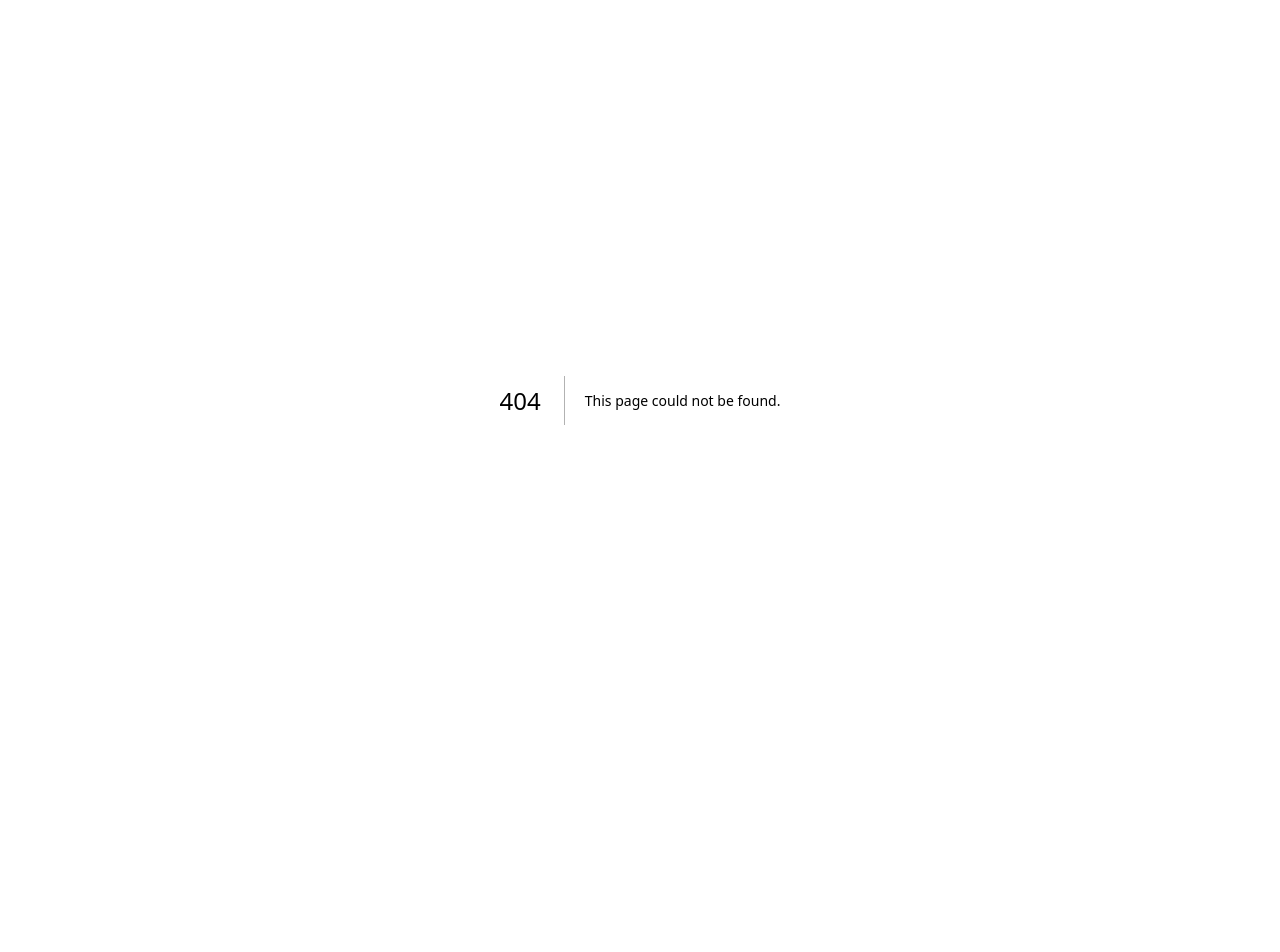
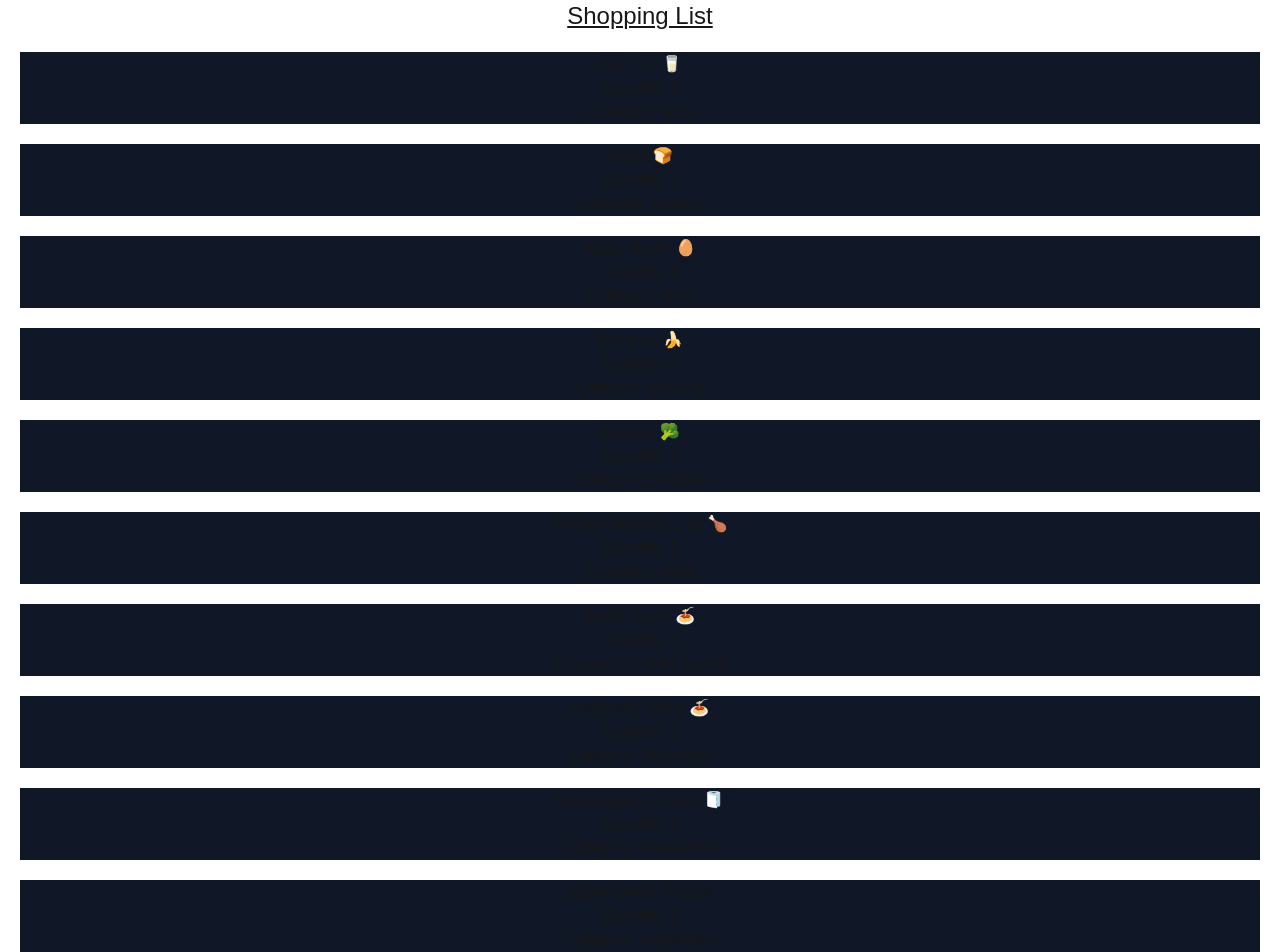
Before and after one commit to RonaldoK618/cprg306-assignments, a Next.js app: page /week-3 in a window 1280 px wide. Before the commit this address had no page. Shown: the top 952 px of the page. Before the commit the page ends 800 px from the top, so only its background shows below. Built offline with nearby package versions, Linux system fonts and the light colour scheme.

Commit message:
Minor changes to week2 and added week3

```diff
--- a/app/page.js
+++ b/app/page.js
@@ -7,6 +7,7 @@
       <h1>CPRG 306: Web Development 2 - Assignments</h1>
       <ul>
         <li><Link href="./week-2/">Week 2 - Assignment 2</Link></li>
+        <li><Link href="./week-3/">Week 3 - Assignment 3</Link></li>
       </ul>
     </main>
   );
--- a/app/week-2/page.js
+++ b/app/week-2/page.js
@@ -1,6 +1,6 @@
 import StudentInfo from "./student-info";
 
-export default function Home() {
+export default function Page() {
   return (
     <main>
       <h1>Shopping List</h1>
--- /dev/null
+++ b/app/week-3/item-list.js
@@ -0,0 +1,94 @@
+import Item from "./item";
+
+export default function ItemList({}) {
+    const item1 = {
+    name: "milk, 4 L 🥛",
+    quantity: 1,
+    category: "dairy",
+    };
+
+    const item2 = {
+    name: "bread 🍞",
+    quantity: 2,
+    category: "bakery",
+    };
+
+    const item3 = {
+    name: "eggs, dozen 🥚",
+    quantity: 2,
+    category: "dairy",
+    };
+
+    const item4 = {
+    name: "bananas 🍌",
+    quantity: 6,
+    category: "produce",
+    };
+
+    const item5 = {
+    name: "broccoli 🥦",
+    quantity: 3,
+    category: "produce",
+    };
+
+    const item6 = {
+    name: "chicken breasts, 1 kg 🍗",
+    quantity: 1,
+    category: "meat",
+    };
+
+    const item7 = {
+    name: "pasta sauce 🍝",
+    quantity: 3,
+    category: "canned goods",
+    };
+
+    const item8 = {
+    name: "spaghetti, 454 g 🍝",
+    quantity: 2,
+    category: "dry goods",
+    };
+
+    const item9 = {
+    name: "toilet paper, 12 pack 🧻",
+    quantity: 1,
+    category: "household",
+    };
+
+    const item10 = {
+    name: "paper towels, 6 pack",
+    quantity: 1,
+    category: "household",
+    };
+
+    const item11 = {
+    name: "dish soap 🍽️",
+    quantity: 1,
+    category: "household",
+    };
+
+    const item12 = {
+    name: "hand soap 🧼",
+    quantity: 4,
+    category: "household",
+    };
+
+    return (
+        <main>
+            <ul class="text-center">
+                <li><Item name={item1.name} quantity={item1.quantity} category={item1.category}/></li>
+                <li><Item name={item2.name} quantity={item2.quantity} category={item2.category}/></li>
+                <li><Item name={item3.name} quantity={item3.quantity} category={item3.category}/></li>
+                <li><Item name={item4.name} quantity={item4.quantity} category={item4.category}/></li>
+                <li><Item name={item5.name} quantity={item5.quantity} category={item5.category}/></li>
+                <li><Item name={item6.name} quantity={item6.quantity} category={item6.category}/></li>
+                <li><Item name={item7.name} quantity={item7.quantity} category={item7.category}/></li>
+                <li><Item name={item8.name} quantity={item8.quantity} category={item8.category}/></li>
+                <li><Item name={item9.name} quantity={item9.quantity} category={item9.category}/></li>
+                <li><Item name={item10.name} quantity={item10.quantity} category={item10.category}/></li>
+                <li><Item name={item11.name} quantity={item11.quantity} category={item11.category}/></li>
+                <li><Item name={item12.name} quantity={item12.quantity} category={item12.category}/></li>
+            </ul>
+        </main>
+    );
+}
--- /dev/null
+++ b/app/week-3/item.js
@@ -0,0 +1,9 @@
+export default function Item({name, quantity, category}) {
+    return (
+        <ul class = "m-5 bg-gray-900">
+            <li>{name}</li>
+            <li>Quantity: {quantity}</li>
+            <li>Category: {category}</li>
+        </ul>
+    );
+}
--- /dev/null
+++ b/app/week-3/page.js
@@ -0,0 +1,10 @@
+import ItemList from "./item-list";
+
+export default function Page() {
+    return (
+        <main>
+            <h1 class="text-2xl underline text-center">Shopping List</h1>
+            <ItemList />
+        </main>
+    );
+}
```
Lines whose indentation alone changed are shown as unchanged.
